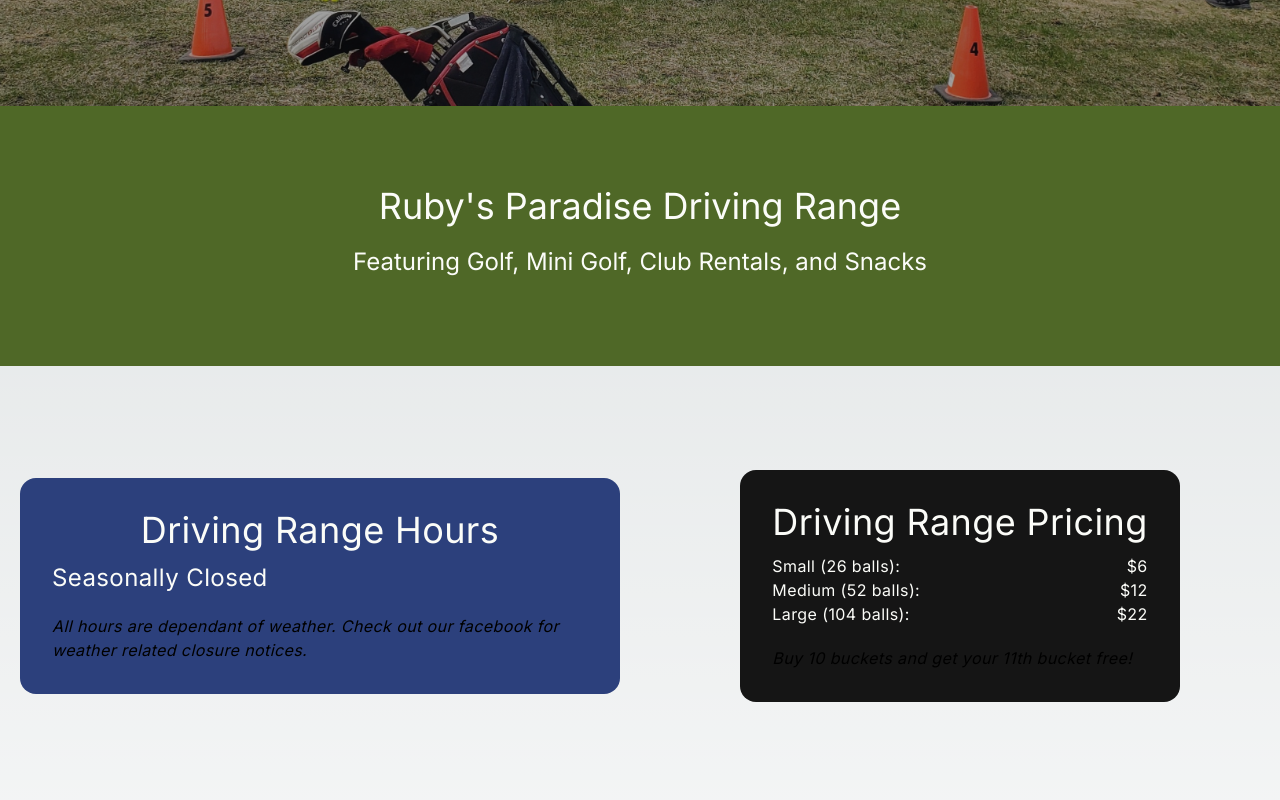
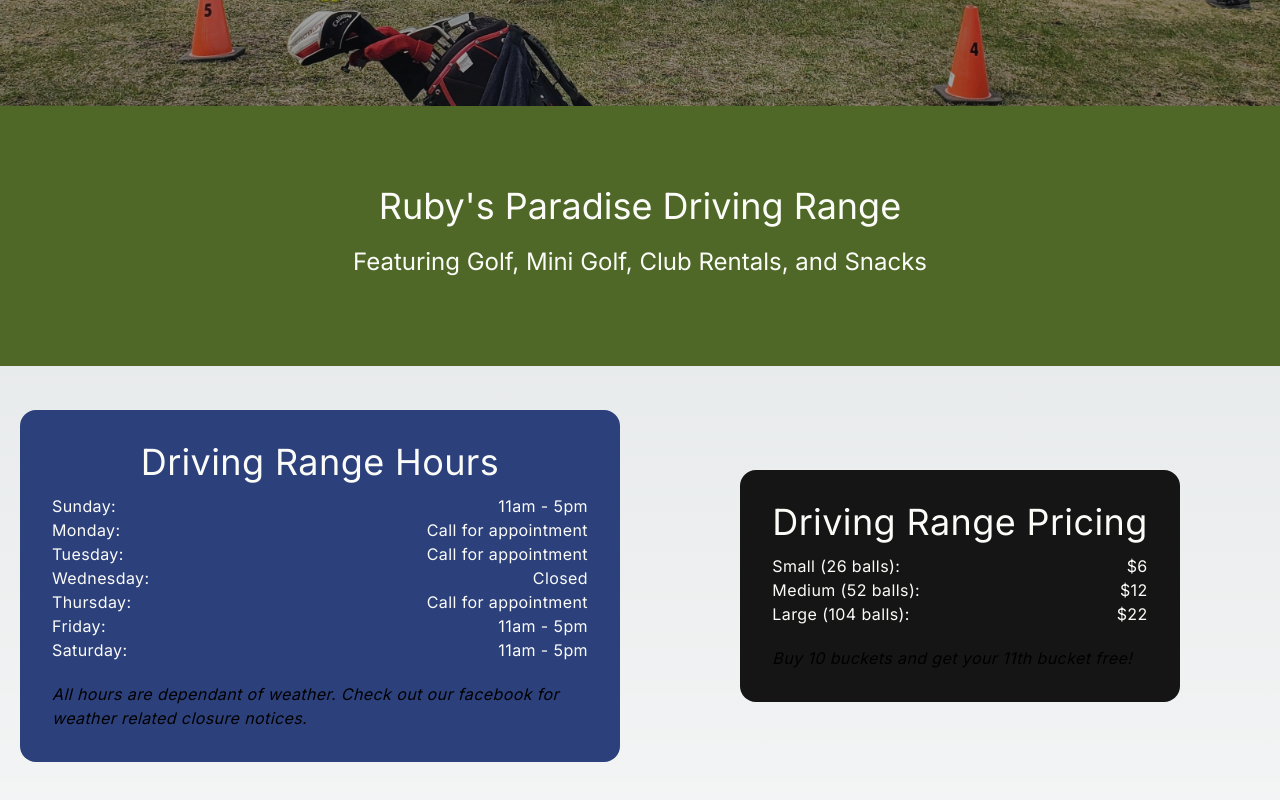
Before and after one commit to travisfriesen/rubys-website, a Next.js app: page /golf in a window 1280 px wide. Shown: the part 374-1174 px from the top of the page. Built offline with nearby package versions, Linux system fonts and the light colour scheme; grey boxes are pictures that could not be loaded.

Commit message:
fix: updated hours, feat: added start of beach house page

```diff
--- /dev/null
+++ b/src/app/beachhouse/page.tsx
@@ -0,0 +1,34 @@
+import { MiniGolfPricing } from "@/components/minigolfpricing";
+import { GolfPricing } from "@/components/golfpricing";
+import { Header } from "@/components/header";
+import {MapFrame} from "@/components/mapframe";
+import { Spacer } from "@/components/spacer";
+import hoursData from "@/data/driving_range_hours.json";
+import {Hours} from "@/components/hours";
+import Image from "next/image";
+
+export default function Home() {
+  return (
+    <main>
+      <div>
+          <div className="bg-r-blue pl-6 pr-6 text-center m-auto pt-20 pb-20">
+            <h1 className="text-4xl pb-5 text-r-text">The Beach House - For Rent</h1>
+            <h2 className="text-2xl pb-2 text-r-text">Call for details and inquiries</h2>
+              </div>
+              <Spacer/>
+              <div className="desktop-only grid grid-cols-2 grid-rows-2">
+                  {/*<Image*/}
+                  {/*    src={`/img/house.png`}*/}
+                  {/*    alt={`A picture of a flyer about the beach house for rent`}*/}
+                  {/*    fill={true}/>*/}
+              </div>
+
+              <div className="mobile-only grid grid-rows-4">
+              </div>
+
+              <Spacer/>
+
+      </div>
+    </main>
+  );
+}
--- a/src/data/boardwalk_station_hours.json
+++ b/src/data/boardwalk_station_hours.json
@@ -7,7 +7,7 @@
 	"tuesday" : "3pm - 7pm",
 	"wednesday" : "Closed",
 	"thursday" : "3pm - 7pm",
-	"friday" : "3pm - 7pm",
+	"friday" : "1pm - 7pm",
 	"saturday" : "12pm - 7pm",
 	"showNotice" : false,
 	"notice": "Placeholder Notice, set showNotice to true to display"
--- a/src/data/driving_range_hours.json
+++ b/src/data/driving_range_hours.json
@@ -1,13 +1,13 @@
 {
 	"title": "Driving Range Hours",
 	"_comment" : "ensure that any commas in this file are maintained, otherwise it will break the hours",
-	"seasonallyClosed": true,
+	"seasonallyClosed": false,
 	"sunday" : 	"11am - 5pm",
-	"monday" : "3pm - 5:30pm",
-	"tuesday" : "3pm - 5:30pm",
+	"monday" : "Call for appointment",
+	"tuesday" : "Call for appointment",
 	"wednesday" : "Closed",
-	"thursday" : "3pm - 5:30pm",
-	"friday" : "1pm - 5:30pm",
+	"thursday" : "Call for appointment",
+	"friday" : "11am - 5pm",
 	"saturday" : "11am - 5pm",
 	"showNotice" : true,
 	"notice": "All hours are dependant of weather. Check out our facebook for weather related closure notices."
```
Also changed, not shown: 1 other file (tests, documents, lock files or other folders).
